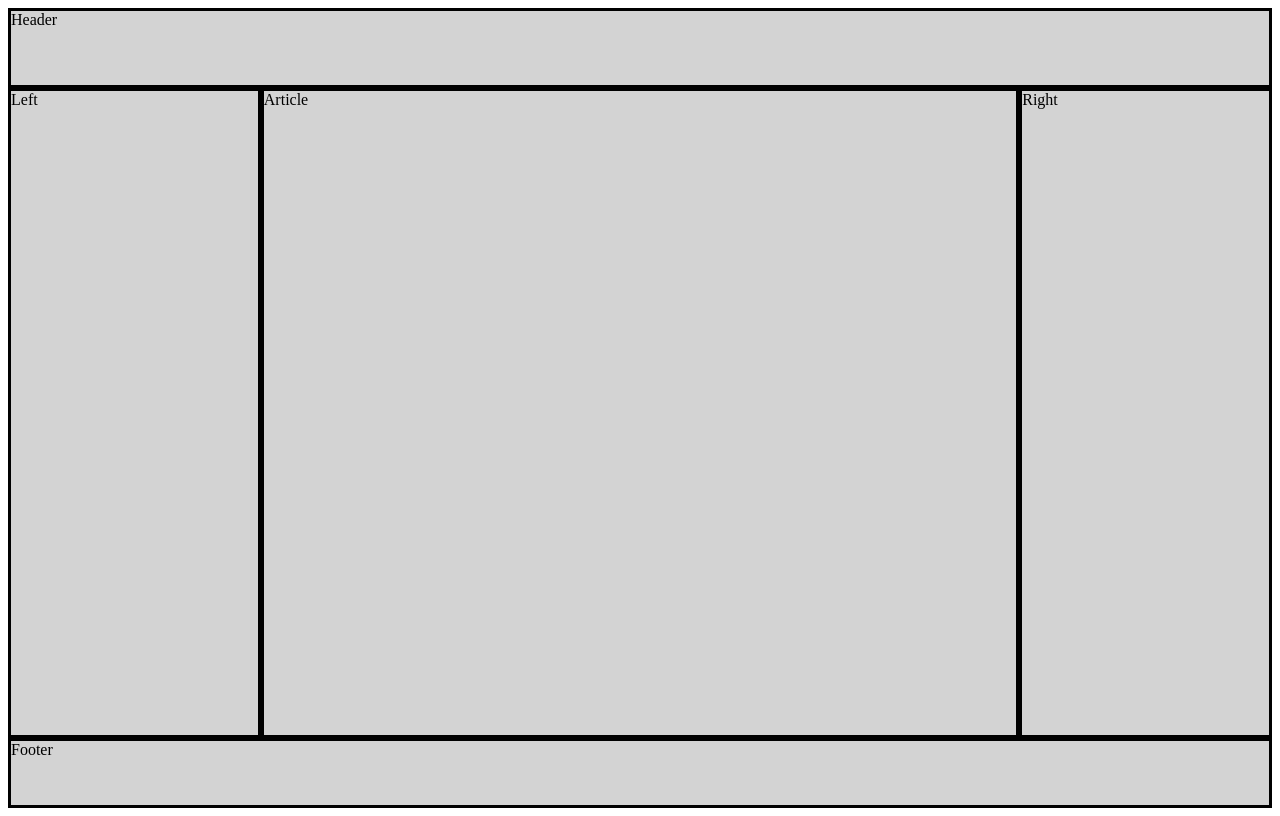
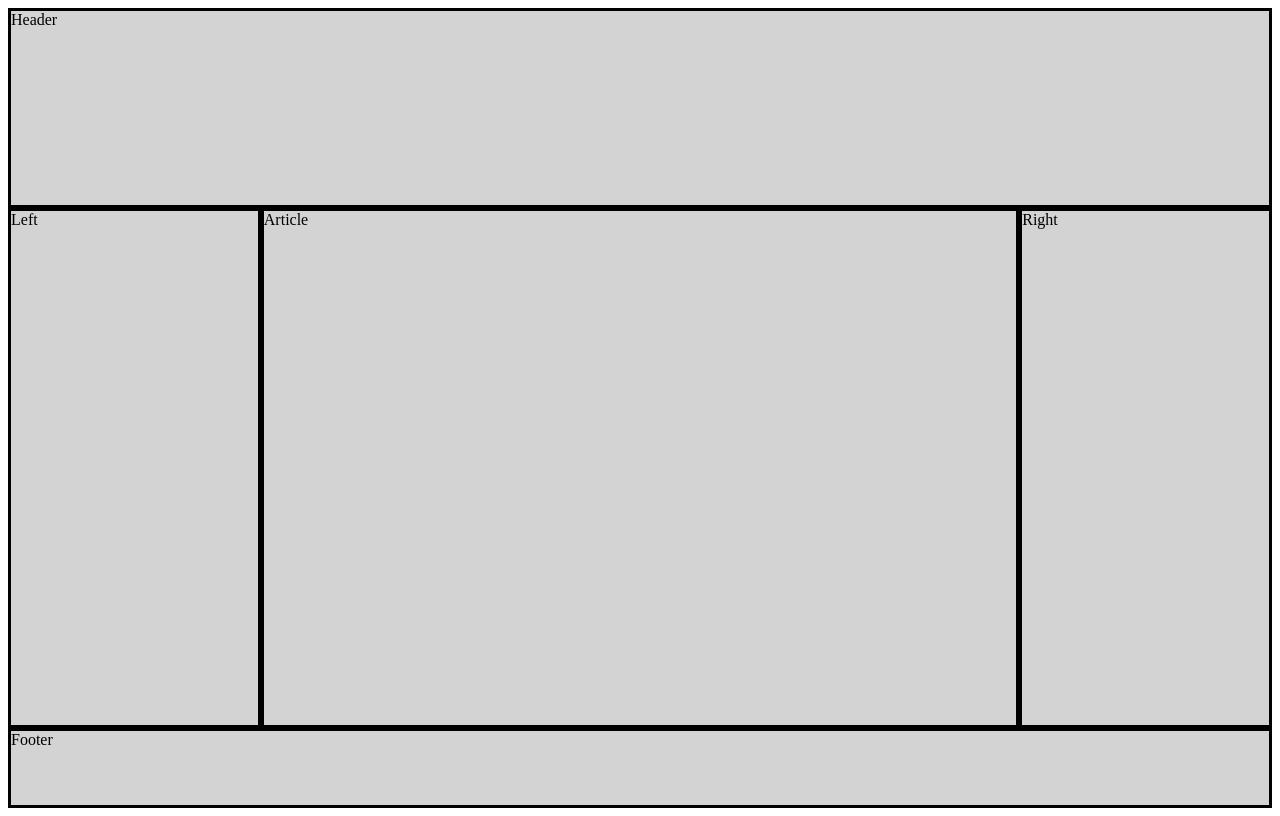
Before and after one commit to christopheboivin/happy-home-v2, a plain HTML site: page index.html in a window 1280 px wide. Drawn offline with Linux system fonts and the light colour scheme.

```diff
--- a/style.css
+++ b/style.css
@@ -1,12 +1,15 @@
+html {
+  height: 100%;
+}
 body {
   display: grid;
   grid-template-areas:
     "header header header"
     "left article right"
     "footer footer footer";
-  grid-template-rows: 80px 1fr 70px;
+  grid-template-rows: 25% 1fr 10%;
   grid-template-columns: 20% 1fr 20%;
-  height: 100vh;
+  height: 100%;
   }
 header, footer, article, nav, div {
   background: lightGrey;
```
